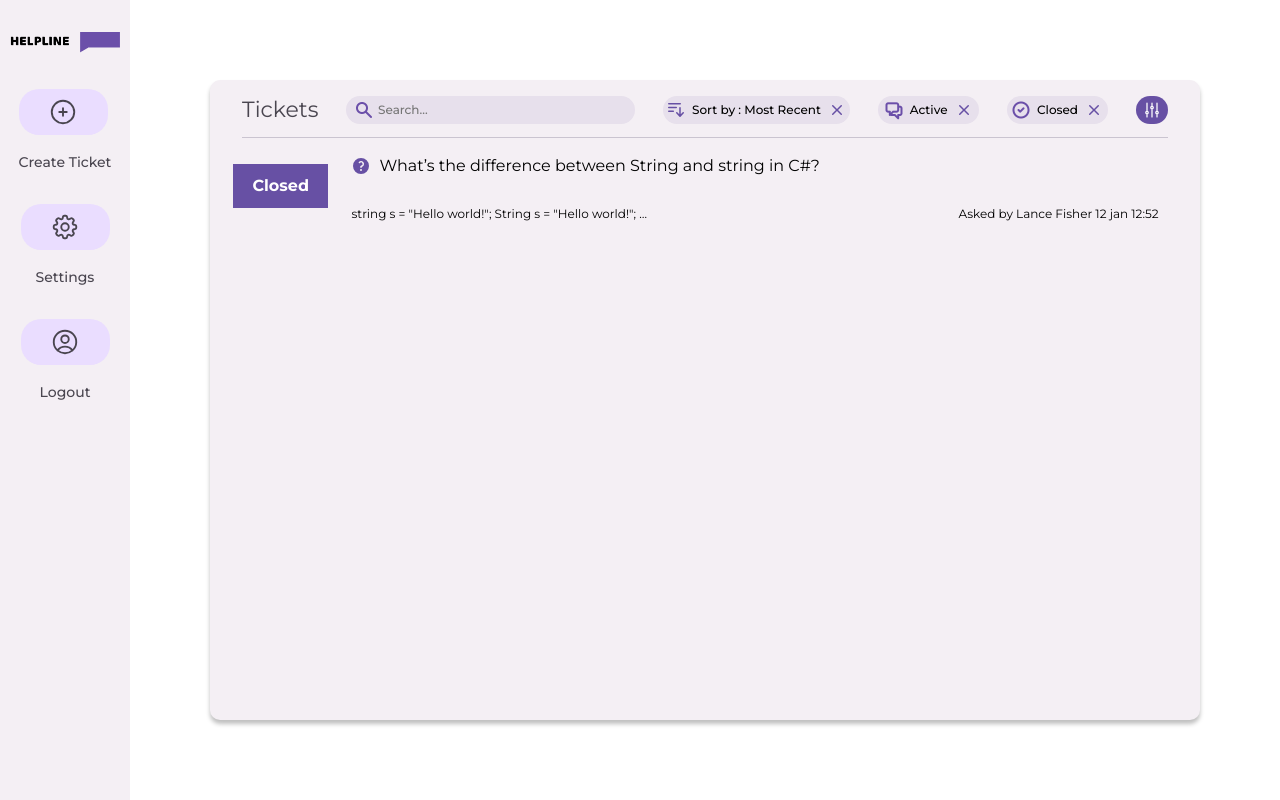
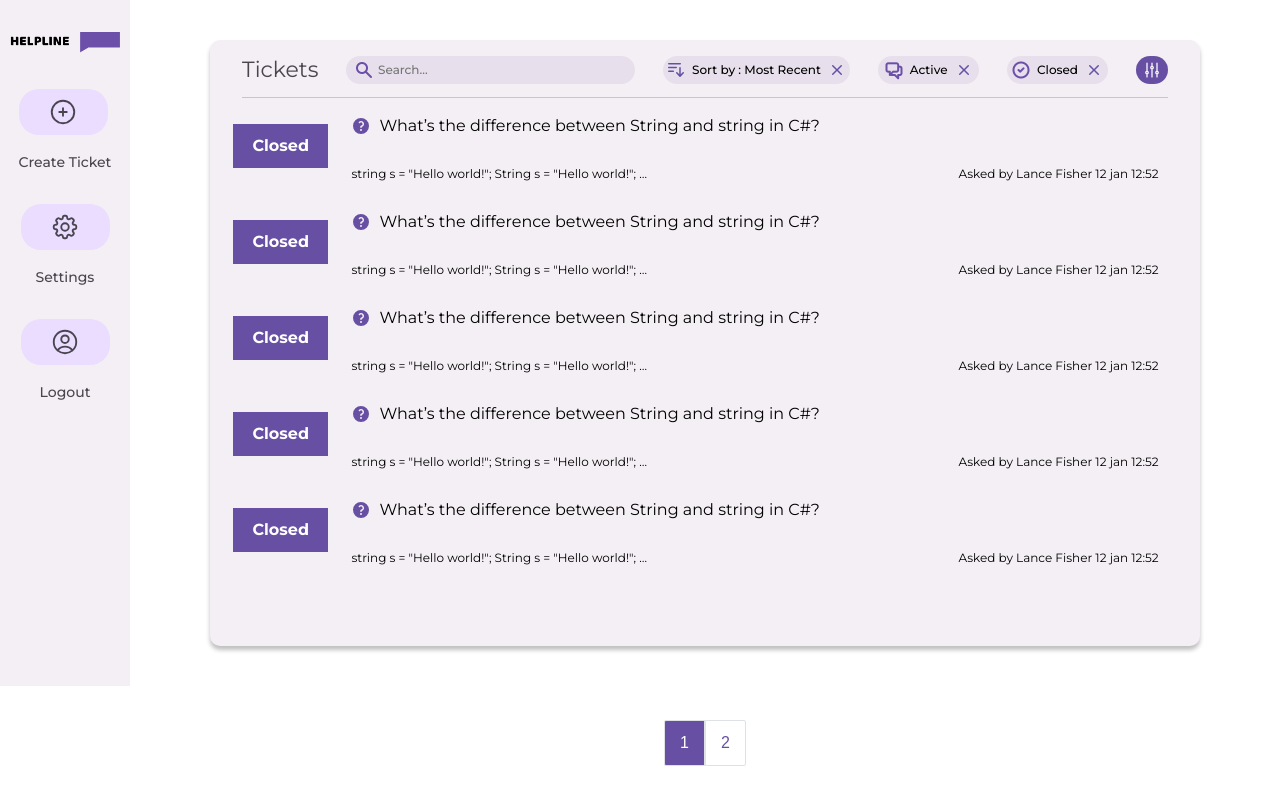
Before and after one commit to AndreSantos03/Y2S1-BasesDeDados, a PHP site: page /main.php in a window 1280 px wide. Run offline with PHP 8.4, Linux system fonts and the light colour scheme; the visitor is signed in with stand-in values (Sample User, id 1).

Commit message:
Ticket pagination

```diff
--- a/css/style2.css
+++ b/css/style2.css
@@ -76,7 +76,7 @@ body {
     background: #F4EFF4;
     box-shadow: 0px 4px 4px rgba(0, 0, 0, 0.25);
     border-radius: 10px;
-    margin: 5em 5em 5em 5em;
+    margin: 2.5em 5em 2.5em 5em;
 }
 
 .box_header {
@@ -285,3 +285,48 @@ body {
     font-size: 12px;
     line-height: 16px;
 }
+
+.pagenumbers {
+    grid-column: 2;
+}
+
+.ticket_list {
+    width: 100%
+}
+
+.pagenumbers {
+    display: flex;
+    justify-content: center;
+    align-items: center;
+}
+
+.pagenumbers :first-child {
+    border-top-left-radius: 2px;
+    border-bottom-left-radius: 2px;
+}
+
+.pagenumbers :last-child {
+    border-top-right-radius: 2px;
+    border-bottom-right-radius: 2px;
+}
+
+.pagenumbers button {
+    width: 41px;
+    height: 46px;
+
+    appearance: none;
+    border: 0.5px solid #DEE2E6;
+    outline: none;
+    cursor: pointer;
+
+    background-color: transparent;
+    transition: 0.4s;
+
+    color: #6750A4;
+    font-size: 16px;
+}
+
+.pagenumbers button.active {
+    background-color: #6750A4;
+    color: #FFFFFF;
+}
--- /dev/null
+++ b/js/main.js
@@ -0,0 +1,290 @@
+const items = [
+    "            <div class=\"ticket\">\
+    <div class=\"ticket_status_spacer\">\
+        <div class=\"ticket_status\">\
+            <p>Closed</p>\
+        </div>\
+    </div>\
+    <div class=\"ticket_content\">\
+        <div class=\"ticket_title\">\
+            <svg xmlns=\"http://www.w3.org/2000/svg\" viewBox=\"0 0 20 20\" fill=\"currentColor\" class=\"w-5 h-5\">\
+                <path fill-rule=\"evenodd\"\
+                    d=\"M18 10a8 8 0 11-16 0 8 8 0 0116 0zM8.94 6.94a.75.75 0 11-1.061-1.061 3 3 0 112.871 5.026v.345a.75.75 0 01-1.5 0v-.5c0-.72.57-1.172 1.081-1.287A1.5 1.5 0 108.94 6.94zM10 15a1 1 0 100-2 1 1 0 000 2z\"\
+                    clip-rule=\"evenodd\" />\
+            </svg>\
+            <p>What’s the difference between String and string in C#?</p>\
+        </div>\
+        <div class=\"ticket_desc\">\
+            <p>string s = \"Hello world!\"; String s = \"Hello world!\"; …</p>\
+        </div>\
+    </div>\
+    <div class=\"ticket_info\">\
+        <p>Asked by Lance Fisher 12 jan 12:52</p>\
+    </div>\
+</div>",
+    "            <div class=\"ticket\">\
+<div class=\"ticket_status_spacer\">\
+    <div class=\"ticket_status\">\
+        <p>Closed</p>\
+    </div>\
+</div>\
+<div class=\"ticket_content\">\
+    <div class=\"ticket_title\">\
+        <svg xmlns=\"http://www.w3.org/2000/svg\" viewBox=\"0 0 20 20\" fill=\"currentColor\" class=\"w-5 h-5\">\
+            <path fill-rule=\"evenodd\"\
+                d=\"M18 10a8 8 0 11-16 0 8 8 0 0116 0zM8.94 6.94a.75.75 0 11-1.061-1.061 3 3 0 112.871 5.026v.345a.75.75 0 01-1.5 0v-.5c0-.72.57-1.172 1.081-1.287A1.5 1.5 0 108.94 6.94zM10 15a1 1 0 100-2 1 1 0 000 2z\"\
+                clip-rule=\"evenodd\" />\
+        </svg>\
+        <p>What’s the difference between String and string in C#?</p>\
+    </div>\
+    <div class=\"ticket_desc\">\
+        <p>string s = \"Hello world!\"; String s = \"Hello world!\"; …</p>\
+    </div>\
+</div>\
+<div class=\"ticket_info\">\
+    <p>Asked by Lance Fisher 12 jan 12:52</p>\
+</div>\
+</div>",
+    "            <div class=\"ticket\">\
+<div class=\"ticket_status_spacer\">\
+    <div class=\"ticket_status\">\
+        <p>Closed</p>\
+    </div>\
+</div>\
+<div class=\"ticket_content\">\
+    <div class=\"ticket_title\">\
+        <svg xmlns=\"http://www.w3.org/2000/svg\" viewBox=\"0 0 20 20\" fill=\"currentColor\" class=\"w-5 h-5\">\
+            <path fill-rule=\"evenodd\"\
+                d=\"M18 10a8 8 0 11-16 0 8 8 0 0116 0zM8.94 6.94a.75.75 0 11-1.061-1.061 3 3 0 112.871 5.026v.345a.75.75 0 01-1.5 0v-.5c0-.72.57-1.172 1.081-1.287A1.5 1.5 0 108.94 6.94zM10 15a1 1 0 100-2 1 1 0 000 2z\"\
+                clip-rule=\"evenodd\" />\
+        </svg>\
+        <p>What’s the difference between String and string in C#?</p>\
+    </div>\
+    <div class=\"ticket_desc\">\
+        <p>string s = \"Hello world!\"; String s = \"Hello world!\"; …</p>\
+    </div>\
+</div>\
+<div class=\"ticket_info\">\
+    <p>Asked by Lance Fisher 12 jan 12:52</p>\
+</div>\
+</div>",
+    "            <div class=\"ticket\">\
+<div class=\"ticket_status_spacer\">\
+    <div class=\"ticket_status\">\
+        <p>Closed</p>\
+    </div>\
+</div>\
+<div class=\"ticket_content\">\
+    <div class=\"ticket_title\">\
+        <svg xmlns=\"http://www.w3.org/2000/svg\" viewBox=\"0 0 20 20\" fill=\"currentColor\" class=\"w-5 h-5\">\
+            <path fill-rule=\"evenodd\"\
+                d=\"M18 10a8 8 0 11-16 0 8 8 0 0116 0zM8.94 6.94a.75.75 0 11-1.061-1.061 3 3 0 112.871 5.026v.345a.75.75 0 01-1.5 0v-.5c0-.72.57-1.172 1.081-1.287A1.5 1.5 0 108.94 6.94zM10 15a1 1 0 100-2 1 1 0 000 2z\"\
+                clip-rule=\"evenodd\" />\
+        </svg>\
+        <p>What’s the difference between String and string in C#?</p>\
+    </div>\
+    <div class=\"ticket_desc\">\
+        <p>string s = \"Hello world!\"; String s = \"Hello world!\"; …</p>\
+    </div>\
+</div>\
+<div class=\"ticket_info\">\
+    <p>Asked by Lance Fisher 12 jan 12:52</p>\
+</div>\
+</div>",
+    "            <div class=\"ticket\">\
+<div class=\"ticket_status_spacer\">\
+    <div class=\"ticket_status\">\
+        <p>Closed</p>\
+    </div>\
+</div>\
+<div class=\"ticket_content\">\
+    <div class=\"ticket_title\">\
+        <svg xmlns=\"http://www.w3.org/2000/svg\" viewBox=\"0 0 20 20\" fill=\"currentColor\" class=\"w-5 h-5\">\
+            <path fill-rule=\"evenodd\"\
+                d=\"M18 10a8 8 0 11-16 0 8 8 0 0116 0zM8.94 6.94a.75.75 0 11-1.061-1.061 3 3 0 112.871 5.026v.345a.75.75 0 01-1.5 0v-.5c0-.72.57-1.172 1.081-1.287A1.5 1.5 0 108.94 6.94zM10 15a1 1 0 100-2 1 1 0 000 2z\"\
+                clip-rule=\"evenodd\" />\
+        </svg>\
+        <p>What’s the difference between String and string in C#?</p>\
+    </div>\
+    <div class=\"ticket_desc\">\
+        <p>string s = \"Hello world!\"; String s = \"Hello world!\"; …</p>\
+    </div>\
+</div>\
+<div class=\"ticket_info\">\
+    <p>Asked by Lance Fisher 12 jan 12:52</p>\
+</div>\
+</div>",
+    "            <div class=\"ticket\">\
+<div class=\"ticket_status_spacer\">\
+    <div class=\"ticket_status\">\
+        <p>Closed</p>\
+    </div>\
+</div>\
+<div class=\"ticket_content\">\
+    <div class=\"ticket_title\">\
+        <svg xmlns=\"http://www.w3.org/2000/svg\" viewBox=\"0 0 20 20\" fill=\"currentColor\" class=\"w-5 h-5\">\
+            <path fill-rule=\"evenodd\"\
+                d=\"M18 10a8 8 0 11-16 0 8 8 0 0116 0zM8.94 6.94a.75.75 0 11-1.061-1.061 3 3 0 112.871 5.026v.345a.75.75 0 01-1.5 0v-.5c0-.72.57-1.172 1.081-1.287A1.5 1.5 0 108.94 6.94zM10 15a1 1 0 100-2 1 1 0 000 2z\"\
+                clip-rule=\"evenodd\" />\
+        </svg>\
+        <p>What’s the difference between String and string in C#?</p>\
+    </div>\
+    <div class=\"ticket_desc\">\
+        <p>string s = \"Hello world!\"; String s = \"Hello world!\"; …</p>\
+    </div>\
+</div>\
+<div class=\"ticket_info\">\
+    <p>Asked by Lance Fisher 12 jan 12:52</p>\
+</div>\
+</div>",
+    "            <div class=\"ticket\">\
+<div class=\"ticket_status_spacer\">\
+    <div class=\"ticket_status\">\
+        <p>Closed</p>\
+    </div>\
+</div>\
+<div class=\"ticket_content\">\
+    <div class=\"ticket_title\">\
+        <svg xmlns=\"http://www.w3.org/2000/svg\" viewBox=\"0 0 20 20\" fill=\"currentColor\" class=\"w-5 h-5\">\
+            <path fill-rule=\"evenodd\"\
+                d=\"M18 10a8 8 0 11-16 0 8 8 0 0116 0zM8.94 6.94a.75.75 0 11-1.061-1.061 3 3 0 112.871 5.026v.345a.75.75 0 01-1.5 0v-.5c0-.72.57-1.172 1.081-1.287A1.5 1.5 0 108.94 6.94zM10 15a1 1 0 100-2 1 1 0 000 2z\"\
+                clip-rule=\"evenodd\" />\
+        </svg>\
+        <p>What’s the difference between String and string in C#?</p>\
+    </div>\
+    <div class=\"ticket_desc\">\
+        <p>string s = \"Hello world!\"; String s = \"Hello world!\"; …</p>\
+    </div>\
+</div>\
+<div class=\"ticket_info\">\
+    <p>Asked by Lance Fisher 12 jan 12:52</p>\
+</div>\
+</div>",
+    "            <div class=\"ticket\">\
+<div class=\"ticket_status_spacer\">\
+    <div class=\"ticket_status\">\
+        <p>Closed</p>\
+    </div>\
+</div>\
+<div class=\"ticket_content\">\
+    <div class=\"ticket_title\">\
+        <svg xmlns=\"http://www.w3.org/2000/svg\" viewBox=\"0 0 20 20\" fill=\"currentColor\" class=\"w-5 h-5\">\
+            <path fill-rule=\"evenodd\"\
+                d=\"M18 10a8 8 0 11-16 0 8 8 0 0116 0zM8.94 6.94a.75.75 0 11-1.061-1.061 3 3 0 112.871 5.026v.345a.75.75 0 01-1.5 0v-.5c0-.72.57-1.172 1.081-1.287A1.5 1.5 0 108.94 6.94zM10 15a1 1 0 100-2 1 1 0 000 2z\"\
+                clip-rule=\"evenodd\" />\
+        </svg>\
+        <p>What’s the difference between String and string in C#?</p>\
+    </div>\
+    <div class=\"ticket_desc\">\
+        <p>string s = \"Hello world!\"; String s = \"Hello world!\"; …</p>\
+    </div>\
+</div>\
+<div class=\"ticket_info\">\
+    <p>Asked by Lance Fisher 12 jan 12:52</p>\
+</div>\
+</div>",
+    "            <div class=\"ticket\">\
+<div class=\"ticket_status_spacer\">\
+    <div class=\"ticket_status\">\
+        <p>Closed</p>\
+    </div>\
+</div>\
+<div class=\"ticket_content\">\
+    <div class=\"ticket_title\">\
+        <svg xmlns=\"http://www.w3.org/2000/svg\" viewBox=\"0 0 20 20\" fill=\"currentColor\" class=\"w-5 h-5\">\
+            <path fill-rule=\"evenodd\"\
+                d=\"M18 10a8 8 0 11-16 0 8 8 0 0116 0zM8.94 6.94a.75.75 0 11-1.061-1.061 3 3 0 112.871 5.026v.345a.75.75 0 01-1.5 0v-.5c0-.72.57-1.172 1.081-1.287A1.5 1.5 0 108.94 6.94zM10 15a1 1 0 100-2 1 1 0 000 2z\"\
+                clip-rule=\"evenodd\" />\
+        </svg>\
+        <p>What’s the difference between String and string in C#?</p>\
+    </div>\
+    <div class=\"ticket_desc\">\
+        <p>string s = \"Hello world!\"; String s = \"Hello world!\"; …</p>\
+    </div>\
+</div>\
+<div class=\"ticket_info\">\
+    <p>Asked by Lance Fisher 12 jan 12:52</p>\
+</div>\
+</div>",
+    "            <div class=\"ticket\">\
+<div class=\"ticket_status_spacer\">\
+    <div class=\"ticket_status\">\
+        <p>Active</p>\
+    </div>\
+</div>\
+<div class=\"ticket_content\">\
+    <div class=\"ticket_title\">\
+        <svg xmlns=\"http://www.w3.org/2000/svg\" viewBox=\"0 0 20 20\" fill=\"currentColor\" class=\"w-5 h-5\">\
+            <path fill-rule=\"evenodd\"\
+                d=\"M18 10a8 8 0 11-16 0 8 8 0 0116 0zM8.94 6.94a.75.75 0 11-1.061-1.061 3 3 0 112.871 5.026v.345a.75.75 0 01-1.5 0v-.5c0-.72.57-1.172 1.081-1.287A1.5 1.5 0 108.94 6.94zM10 15a1 1 0 100-2 1 1 0 000 2z\"\
+                clip-rule=\"evenodd\" />\
+        </svg>\
+        <p>What’s the difference between String and string in C#?</p>\
+    </div>\
+    <div class=\"ticket_desc\">\
+        <p>string s = \"Hello world!\"; String s = \"Hello world!\"; …</p>\
+    </div>\
+</div>\
+<div class=\"ticket_info\">\
+    <p>Asked by Lance Fisher 12 jan 12:52</p>\
+</div>\
+</div>",
+];
+
+
+const list = document.getElementById("ticket_list");
+const pagination = document.getElementById("pagination");
+
+let current_page = 1;
+
+let rows = 5;
+
+function DisplayList(items, wrapper, rows_per_page, page) {
+    wrapper.innerHTML = "";
+    page--;
+
+    let start = rows_per_page * page;
+    let end = start + rows_per_page;
+    let paginatedItems = items.slice(start, end);
+
+    for (let i = 0; i < paginatedItems.length; i++) {
+        let itemHTML = paginatedItems[i];
+        let tempDiv = document.createElement('div');
+        tempDiv.innerHTML = itemHTML;
+        let item = tempDiv.firstElementChild;
+
+        wrapper.appendChild(item);
+    }
+}
+
+function SetupPagination(items, wrapper, rows_per_page) {
+    wrapper.innerHTML = "";
+
+    let page_count = Math.ceil(items.length / rows_per_page);
+    for (let i = 1; i < page_count + 1; i++) {
+        let btn = PaginationButton(i, items);
+        wrapper.appendChild(btn);
+    }
+}
+
+function PaginationButton(page, items) {
+    let button = document.createElement('button');
+    button.innerText = page;
+
+    if (current_page == page) button.classList.add('active');
+
+    button.addEventListener('click', function () {
+        current_page = page;
+        DisplayList(items, list, rows, current_page);
+
+        let current_btn = document.querySelector('.pagenumbers button.active');
+        current_btn.classList.remove('active');
+
+        button.classList.add('active');
+    });
+
+    return button;
+}
+
+DisplayList(items, list, rows, current_page);
+SetupPagination(items, pagination, rows);
--- a/pages/index.php
+++ b/pages/index.php
@@ -59,5 +59,5 @@ require_once(__DIR__ . '/../templates/common.tpl.php');
             <a href="/pages/register.php">Create an account</a>
         </div>
     </div>
-    <script src="../javascript/eye.js" defer></script>
+    <script src="../js/eye.js" defer></script>
 </body>
--- a/pages/main.php
+++ b/pages/main.php
@@ -74,27 +74,11 @@ if (!$session->isLoggedIn()) {
                 </svg>
             </button>
         </div>
-        <div class="ticket">
-            <div class="ticket_status_spacer">
-                <div class="ticket_status">
-                    <p>Closed</p>
-                </div>
-            </div>
-            <div class="ticket_content">
-                <div class="ticket_title">
-                    <svg xmlns="http://www.w3.org/2000/svg" viewBox="0 0 20 20" fill="currentColor" class="w-5 h-5">
-                        <path fill-rule="evenodd"
-                            d="M18 10a8 8 0 11-16 0 8 8 0 0116 0zM8.94 6.94a.75.75 0 11-1.061-1.061 3 3 0 112.871 5.026v.345a.75.75 0 01-1.5 0v-.5c0-.72.57-1.172 1.081-1.287A1.5 1.5 0 108.94 6.94zM10 15a1 1 0 100-2 1 1 0 000 2z"
-                            clip-rule="evenodd" />
-                    </svg>
-                    <p>What’s the difference between String and string in C#?</p>
-                </div>
-                <div class="ticket_desc">
-                    <p>string s = "Hello world!"; String s = "Hello world!"; …</p>
-                </div>
-            </div>
-            <div class="ticket_info">
-                <p>Asked by Lance Fisher 12 jan 12:52</p>
-            </div>
+        <div class="ticket_list" id="ticket_list">
         </div>
+    </div>
+    <div class="pagenumbers" id="pagination">
+
+    </div>
+    <script src="../js/main.js"></script>
 </body>
--- a/pages/register.php
+++ b/pages/register.php
@@ -63,5 +63,5 @@ require_once(__DIR__ . '/../templates/common.tpl.php');
             <a href="/pages/index.php">Login</a>
         </div>
     </div>
-    <script src="../javascript/eye.js" defer></script>
+    <script src="../js/eye.js" defer></script>
 </body>
```
Also changed, not shown: js/eye.js (renamed from javascript/eye.js).
